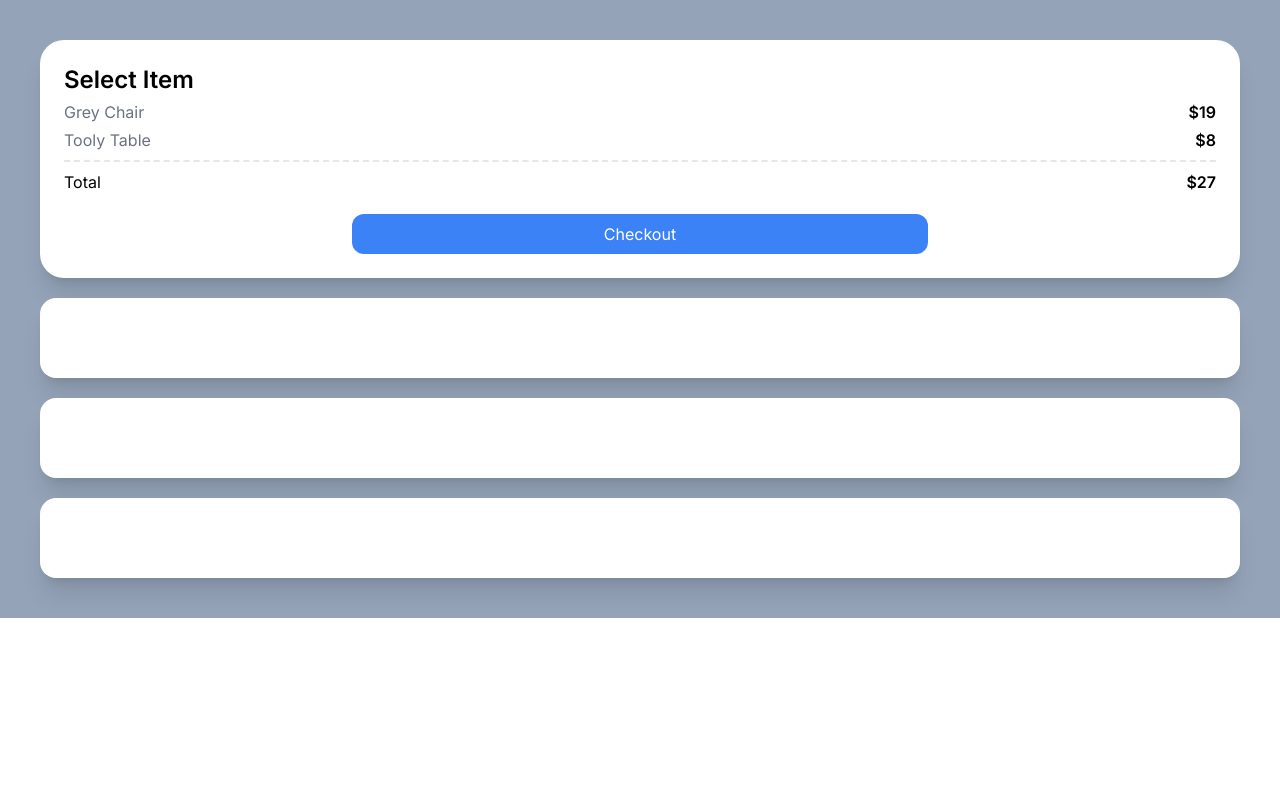
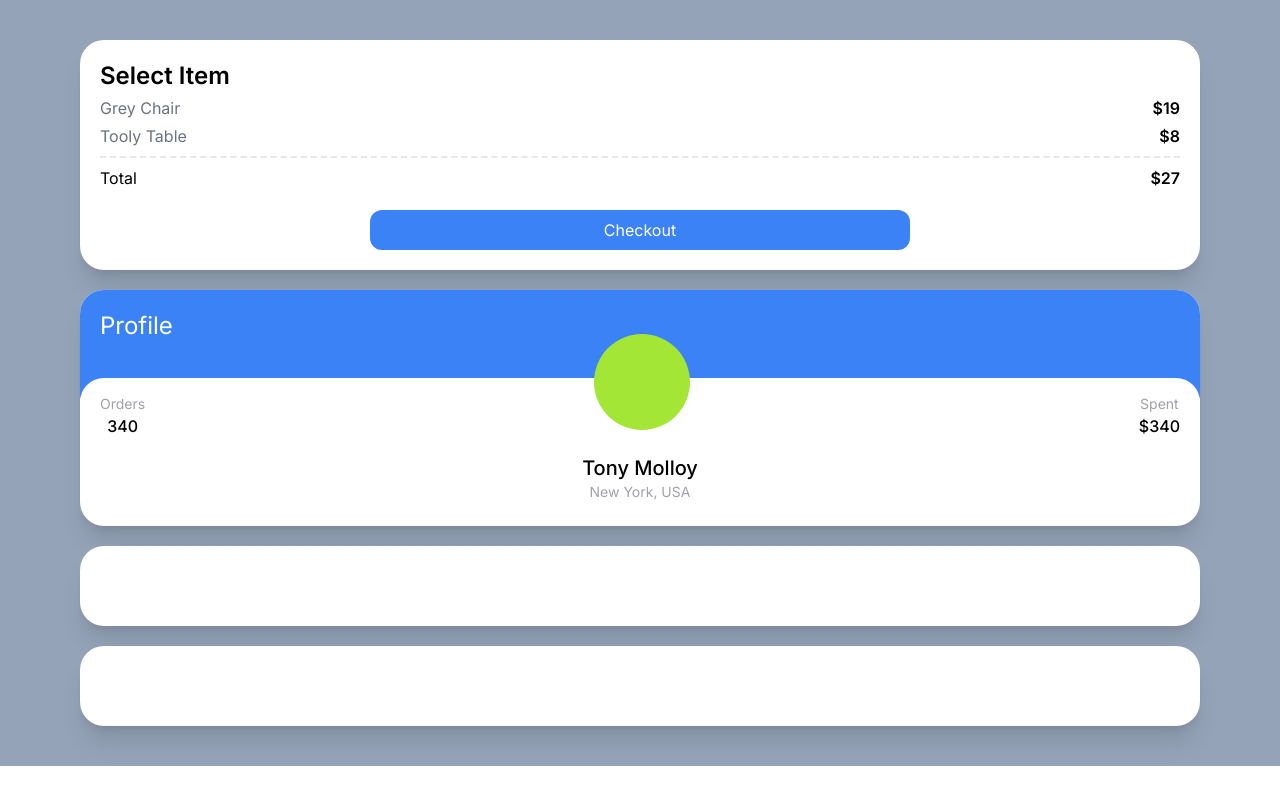
Before and after one commit to sdfwefk11/next-market, a Next.js app: page / in a window 1280 px wide. Built offline with nearby package versions, Linux system fonts and the light colour scheme.

Commit message:
Tailwind CSS2

```diff
--- a/src/app/page.tsx
+++ b/src/app/page.tsx
@@ -1,7 +1,7 @@
 export default function Home() {
   return (
-    <div className="bg-slate-400 py-10 px-10 grid gap-5">
-      <div className="bg-white p-6 rounded-3xl shadow-xl">
+    <div className="bg-slate-400 py-10 px-20 grid gap-5">
+      <div className="bg-white p-5 rounded-3xl shadow-xl">
         <span className="font-semibold text-2xl">Select Item</span>
         <div className="flex justify-between my-1">
           <span className="text-gray-500">Grey Chair</span>
@@ -19,9 +19,30 @@ export default function Home() {
           Checkout
         </div>
       </div>
-      <div className="bg-white p-10 rounded-2xl shadow-xl"></div>
-      <div className="bg-white p-10 rounded-2xl shadow-xl"></div>
-      <div className="bg-white p-10 rounded-2xl shadow-xl"></div>
+      <div className="bg-white overflow-hidden rounded-3xl shadow-xl">
+        <div className="bg-blue-500 p-5 pb-14">
+          <span className="text-white text-2xl">Profile</span>
+        </div>
+        <div className="rounded-3xl p-5 relative -top-5 bg-white">
+          <div className="flex justify-between items-end relative -top-16">
+            <div className="flex flex-col items-center -mb-2">
+              <span className="text-zinc-400 text-sm">Orders</span>
+              <span className="font-medium">340</span>
+            </div>
+            <div className="h-24 w-24 bg-lime-400 rounded-full" />
+            <div className="flex flex-col items-center -mb-2">
+              <span className="text-zinc-400 text-sm">Spent</span>
+              <span className="font-medium">$340</span>
+            </div>
+          </div>
+          <div className="relative -mt-10 -mb-4 flex flex-col items-center ">
+            <span className="text-xl font-medium">Tony Molloy</span>
+            <span className="text-sm text-zinc-400">New York, USA</span>
+          </div>
+        </div>
+      </div>
+      <div className="bg-white p-10 rounded-3xl shadow-xl"></div>
+      <div className="bg-white p-10 rounded-3xl shadow-xl"></div>
     </div>
   );
 }
```
